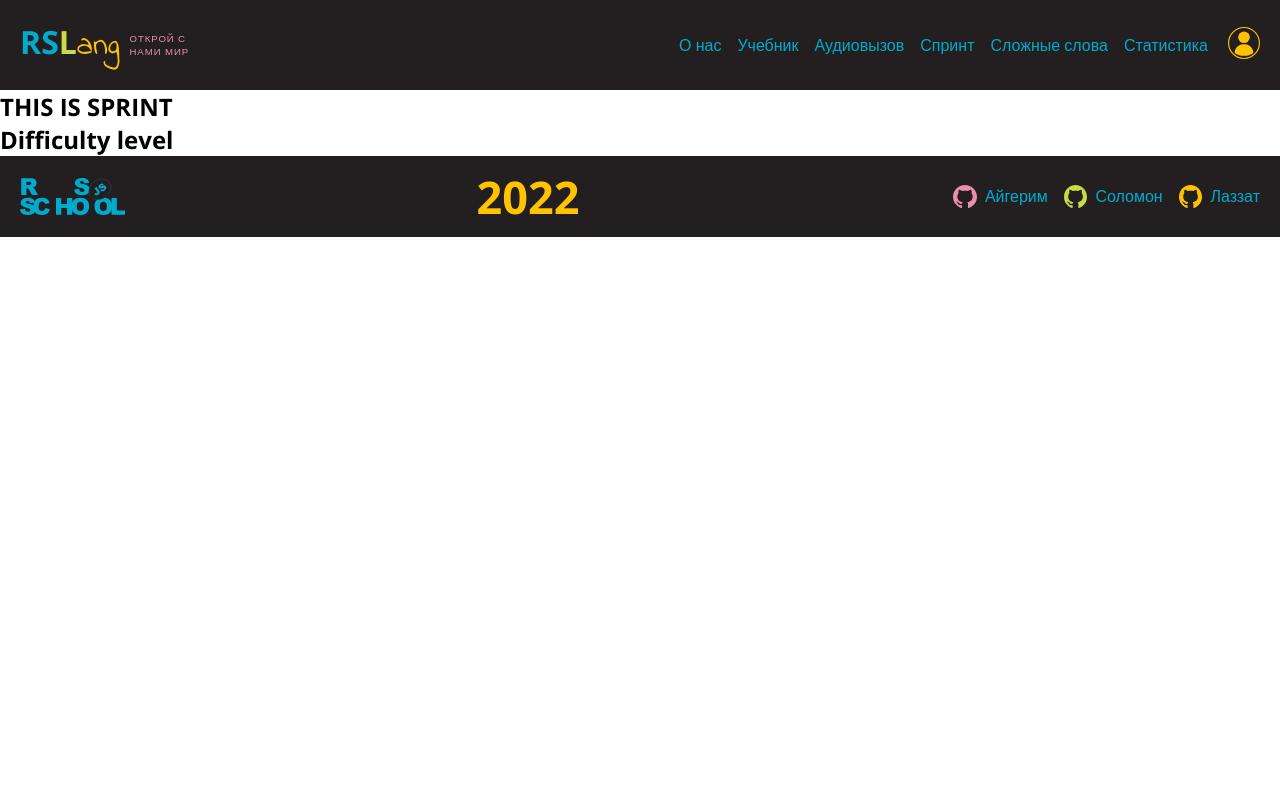
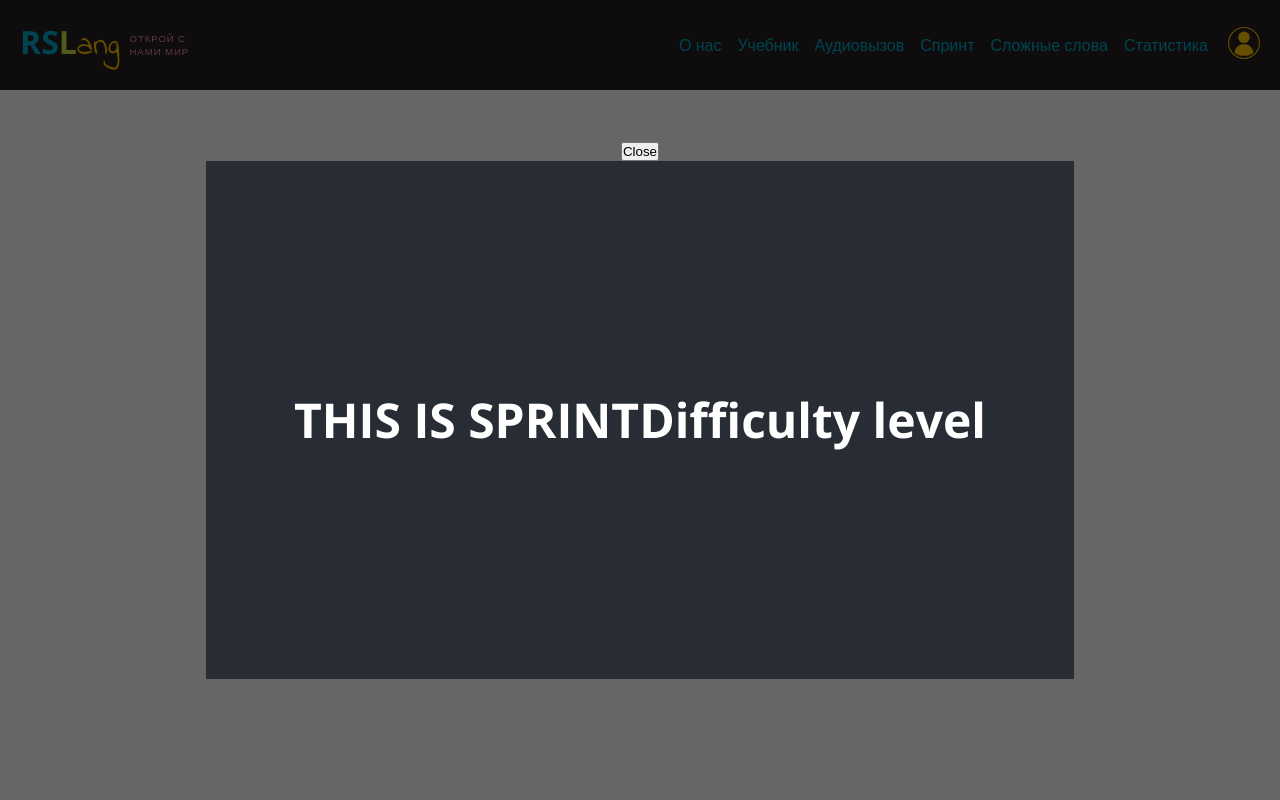
Before and after one commit to AigerimR/rslang, a React app: page /sprint-game in a window 1280 px wide. Both pictures are taken after a click on the button "Начать". Shown: the top 800 px of the page. Built offline with nearby package versions, Linux system fonts and the light colour scheme; no server answers; a web font is replaced by a local one.

Commit message:
feat: add modal component

```diff
--- /dev/null
+++ b/src/@types/modal.ts
@@ -0,0 +1,9 @@
+import { ReactNode } from 'react';
+
+type TModalProps = {
+  children: ReactNode;
+  isOpen: boolean;
+  handleClose: () => void;
+};
+
+export default TModalProps;
--- /dev/null
+++ b/src/@types/reactPortals.ts
@@ -0,0 +1,7 @@
+import { ReactNode } from 'react';
+type TReactPortalProps = {
+  children: ReactNode;
+  wrapperId: string;
+};
+
+export default TReactPortalProps;
--- a/src/components/Games/SprintGame/SprintGame.tsx
+++ b/src/components/Games/SprintGame/SprintGame.tsx
@@ -1,4 +1,5 @@
 import React, { FC, useEffect } from 'react';
+import classes from './sprintGame.module.scss';
 
 const SprintGame: FC<{ difficultyLevel: string }> = ({ difficultyLevel }) => {
   useEffect(() => {
@@ -7,8 +8,8 @@ const SprintGame: FC<{ difficultyLevel: string }> = ({ difficultyLevel }) => {
 
   return (
     <>
-      <h2>THIS IS SPRINT</h2>
-      <h2>Difficulty level {difficultyLevel}</h2>
+      <h2 className={classes.title}>THIS IS SPRINT</h2>
+      <h2 className={classes.title}>Difficulty level {difficultyLevel}</h2>
     </>
   );
 };
--- /dev/null
+++ b/src/components/Modal/Modal.tsx
@@ -0,0 +1,29 @@
+import TModalProps from '../../@types/modal';
+import React, { FC, useEffect } from 'react';
+import classes from './modal.module.scss';
+import ReactPortal from '../../components/ReactPortal/ReactPortal';
+
+const Modal: FC<TModalProps> = ({ children, isOpen, handleClose }) => {
+  if (!isOpen) return null;
+
+  useEffect(() => {
+    const closeOnEscapeKey = (e) => (e.key === 'Escape' ? handleClose() : null);
+    document.body.addEventListener('keydown', closeOnEscapeKey);
+    return () => {
+      document.body.removeEventListener('keydown', closeOnEscapeKey);
+    };
+  }, [handleClose]);
+
+  return (
+    <ReactPortal wrapperId='react-portal-modal-container'>
+      <div className={classes.modal}>
+        <button onClick={handleClose} className={classes.closeBtn}>
+          Close
+        </button>
+        <div className={classes.children}>{children}</div>
+      </div>
+    </ReactPortal>
+  );
+};
+
+export default Modal;
--- /dev/null
+++ b/src/components/Modal/modal.module.scss
@@ -0,0 +1,24 @@
+.modal {
+  position: fixed;
+  inset: 0;
+  background-color: rgba(0, 0, 0, 0.6);
+  display: flex;
+  flex-direction: column;
+  align-items: center;
+  justify-content: center;
+  transition: all 0.3s ease-in-out;
+  overflow: hidden;
+  z-index: 999;
+  padding: 40px 20px 20px;
+}
+
+.children {
+  width: 70%;
+  height: 70%;
+  background-color: #282c34;
+  color: #fff;
+  display: flex;
+  align-items: center;
+  justify-content: center;
+  font-size: 2rem;
+}
--- a/src/components/Pages/GamePage/GamePage.tsx
+++ b/src/components/Pages/GamePage/GamePage.tsx
@@ -3,6 +3,7 @@ import React, { FC, PropsWithChildren, useState } from 'react';
 import classes from './gamePage.module.scss';
 import DifficultyLevels from '../../../components/DifficultyLevels/DifficultyLevels';
 import SprintGame from '../../Games/SprintGame/SprintGame';
+import Modal from '../../../components/Modal/Modal';
 
 const GamePage: FC<PropsWithChildren<IGamesPageProps>> = ({ title, description, game }) => {
   const [isGameStart, setIsGameStart] = useState<boolean>(false);
@@ -16,8 +17,6 @@ const GamePage: FC<PropsWithChildren<IGamesPageProps>> = ({ title, description,
 
   const startGame = () => setIsGameStart(true);
 
-  if (isGameStart) return gameComponent;
-
   return (
     <>
       <section className={classes.section}>
@@ -28,6 +27,14 @@ const GamePage: FC<PropsWithChildren<IGamesPageProps>> = ({ title, description,
           <DifficultyLevels setLevel={setDifficultyLevel} />
           <button onClick={startGame}>Начать</button>
         </div>
+        <Modal
+          isOpen={isGameStart}
+          handleClose={() => {
+            setIsGameStart(false);
+          }}
+        >
+          {gameComponent}
+        </Modal>
       </section>
     </>
   );
--- /dev/null
+++ b/src/components/ReactPortal/ReactPortal.tsx
@@ -0,0 +1,30 @@
+import TReactPortalProps from '../../@types/reactPortals';
+import React, { useState, useLayoutEffect } from 'react';
+import { createPortal } from 'react-dom';
+import createWrapperAndAppendToBody from './utils/createWrapperAndAppendToBody';
+
+const ReactPortal = ({ children, wrapperId = 'react-portal-wrapper' }: TReactPortalProps) => {
+  const [wrapperEl, setWrapperEl] = useState<HTMLElement | null>(null);
+
+  useLayoutEffect(() => {
+    let element = document.getElementById(wrapperId);
+    let systemCreated = false;
+
+    if (!element) {
+      systemCreated = true;
+      element = createWrapperAndAppendToBody(wrapperId);
+    }
+
+    setWrapperEl(element);
+
+    return () => {
+      if (systemCreated && element?.parentNode) element.parentNode.removeChild(element);
+    };
+  }, [wrapperId]);
+
+  if (wrapperEl === null) return null;
+
+  return createPortal(children, wrapperEl);
+};
+
+export default ReactPortal;
--- /dev/null
+++ b/src/components/ReactPortal/utils/createWrapperAndAppendToBody.ts
@@ -0,0 +1,8 @@
+const createWrapperAndAppendToBody = (wrapperId: string): HTMLDivElement => {
+  const wrapperEl = document.createElement('div');
+  wrapperEl.setAttribute('id', wrapperId);
+  document.body.append(wrapperEl);
+  return wrapperEl;
+};
+
+export default createWrapperAndAppendToBody;
```
Also changed, not shown: src/components/Games/SprintGame/sprintGame.module.scss (added).
